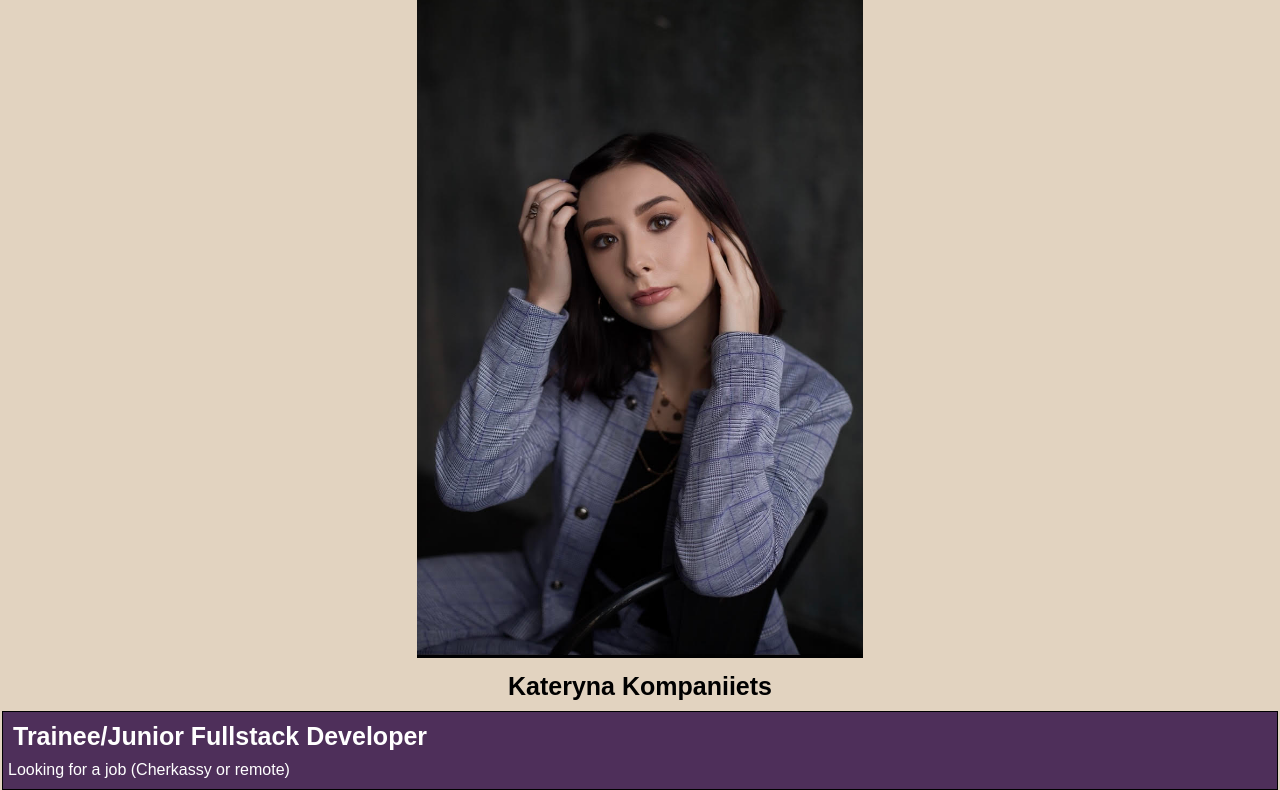
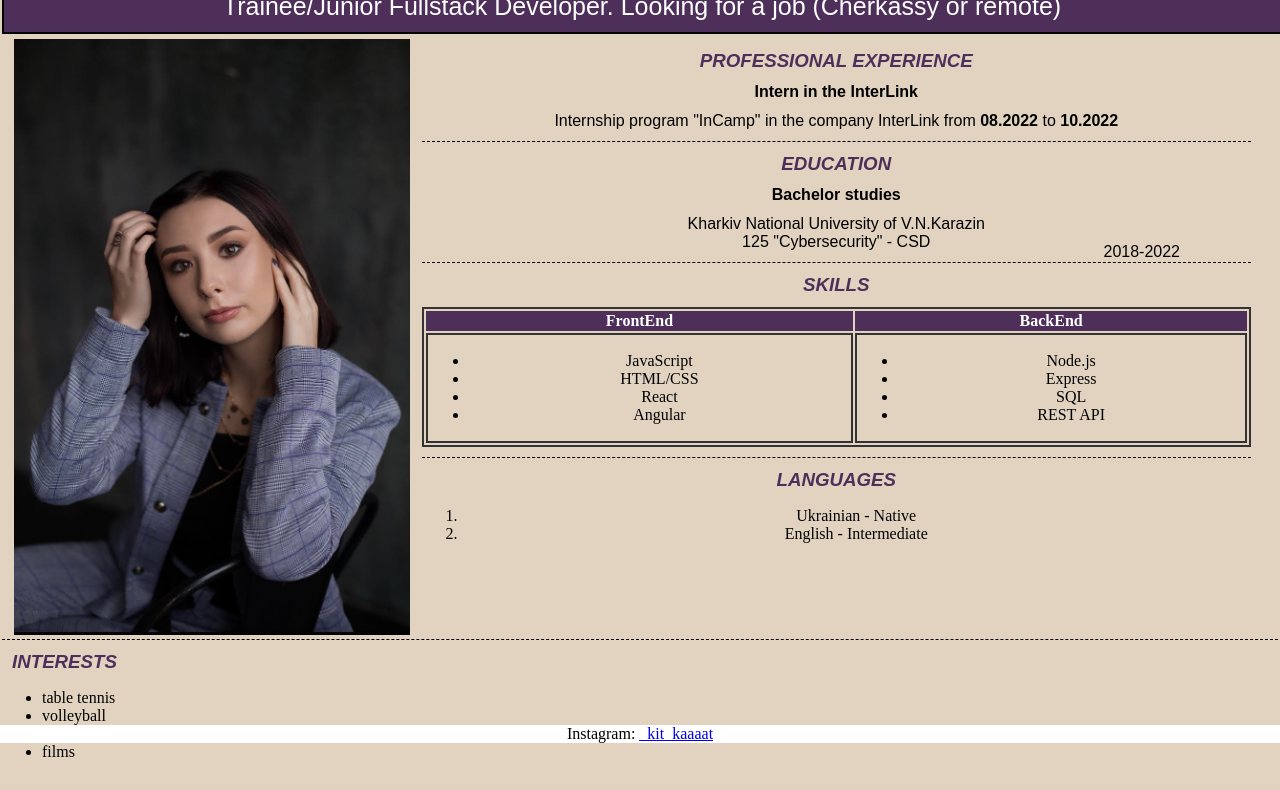
Before and after one commit to KateKompaniec/html_css, a plain HTML site: page index.html in a window 1280 px wide. Shown: the part 57-847 px from the top of the page. Drawn offline with Linux system fonts and the light colour scheme.

Commit message:
version 2 day 2

```diff
--- a/index.html
+++ b/index.html
@@ -5,28 +5,23 @@
   <link rel="stylesheet" href="style.css">
 </head>
 <body>
-  <header>
-   <h1>RESUME</h1>
+  <header id="description">
+    <h1>Kateryna Kompaniiets</h1>
+    <p>Trainee/Junior Fullstack Developer. Looking for a job (Cherkassy or remote)<p>
   </header>
   <main class="conteiner">
-    <section class="profile"> <img src="img/picture.jpg">
-      <h2 class="name">Kateryna Kompaniiets</h2></section>
-    <section class="description">
-      <h2>
-        <p>Trainee/Junior Fullstack Developer</p></h2>
-      <p>Looking for a job (Cherkassy or remote)</p>
-    </section>
-    <section id="mainInfo" class="experience">
+    <section class="profile_photo"> <img src="img/picture.jpg"></section>
+    <section id="experience" class="mainInfo">
       <h3><p>PROFESSIONAL EXPERIENCE</p></h3>
         <h4><p>Intern in the InterLink</p></h4>
             <p>Internship program "InCamp" in the company InterLink from <span class="date">08.2022</span> to <span class="date">10.2022</span></p>
     </section>
-    <section id="mainInfo" class="education">
+    <section id="education" class="mainInfo">
         <h3><p>EDUCATION</p></h3>
           <h4><p>Bachelor studies</p></h4>
-              <p>Kharkiv National University of V.N.Karazin <br> 125 "Cybersecurity" - CSD <br> <span>2018-2022 </span> </p>
+              <p>Kharkiv National University of V.N.Karazin <br> 125 "Cybersecurity" - CSD <br> <span class="years">2018-2022 </span> </p>
       </section>
-      <section id="mainInfo" class="skills">
+      <section id="skills" class="mainInfo">
         <h3><p>SKILLS</p></h3>
             <table>
                 <thead>
@@ -55,16 +50,16 @@
                 </tbody>
             </table>
       </section>
-      <section id="mainInfo" class="language">
-        <h3><p>LANGUAGES<p></h3>
+      <section id="languages" class="mainInfo">
+        <h3 class="title_languages"><p>LANGUAGES</p></h3>
             <ol>
                 <li>Ukrainian - Native</li>
                 <li>English - Intermediate</li>
             </ol>
       </section>
-      <section id="mainInfo" class="interests">
-        <h3><p>INTERESTS<p></h3>
-            <ul>
+      <section id="interests" class="mainInfo">
+        <h3> <p class="interests_title">INTERESTS</p></h3>
+            <ul class="interests_list">
                 <li>table tennis</li>
                 <li>volleyball</li>
                 <li>cats</li>
--- a/style.css
+++ b/style.css
@@ -1,3 +1,10 @@
+header{
+    font-size: 25px;
+    background-color: #fff;
+    width: 100%;
+    margin-bottom: 5px;
+    text-align: center;
+}
 table,
 td {
     border: 2px solid rgb(51, 51, 51);
@@ -9,28 +16,22 @@ tfoot {
     color: #fff;
 }
 
-tbody {
-    background-color: #fff;
-
-}
-
 table {
     width: 100%;
     margin-bottom: 10px;
 }
 
 h1 {
-    color: rgb(0, 0, 0);
     font-family: 'Times New Roman', Times, serif;
-    font-size: 35px;
-    text-align: center;
-    margin: 0px auto;
+    font-size: 30px;
+    margin: 0px 10px;
 }
 
-.description {
+#description {
     background-color: rgb(78, 47, 90);
     color: #fff;
-    border: 1px solid rgb(0, 0, 0);
+    border: 2px solid rgb(0, 0, 0);
+    text-align: center;
 
 }
 
@@ -38,7 +39,7 @@ h2 {
     font-size: 25px;
 }
 
-h3 {
+h3, p.interests_title{
     font-style: italic;
     color: rgb(78, 47, 90);
 }
@@ -47,10 +48,16 @@ h3 {
     font-weight: bold;
 }
 
-img {
-    width: 35%;
-    margin: 0 10px;
+.profile_photo {
+    width: 31%;
+    margin: 0 12px;
+    float: left;
+    display: block;
+}
 
+img{
+    width:100% ;
+    height: 100%;
 }
 
 body {
@@ -61,15 +68,42 @@ body {
 p,
 h2,
 h3,
-h4 {
-    margin: 10px 5px;
+h4, p.interests_title{
+    margin: 11px 5px;
     font-family:Arial, Helvetica, sans-serif;
 }
 
-#mainInfo {
-    border-bottom: 1px dashed rgb(0, 0, 0);
+.mainInfo {
+    border-top: 1px dashed rgb(0, 0, 0);
+    width: 65%;
+    display: inline-block;
+
 }
 
-.profile, footer {
+ footer {
+    background-color:#fff;
+    text-align: center;
+    position: fixed;
+    width: 100%;
+    bottom: 0;
+    left: 0;
+}
+
+#experience, #education, #skills, #languages {
+    float: left;
     text-align: center;
 }
+
+#language,#interests{
+    width: 100%;
+    display: inline-block;
+}
+#experience{
+    border: none;
+}
+span.years{
+    position: absolute;
+    right: 100px;
+    top: 300px;
+
+}
```
